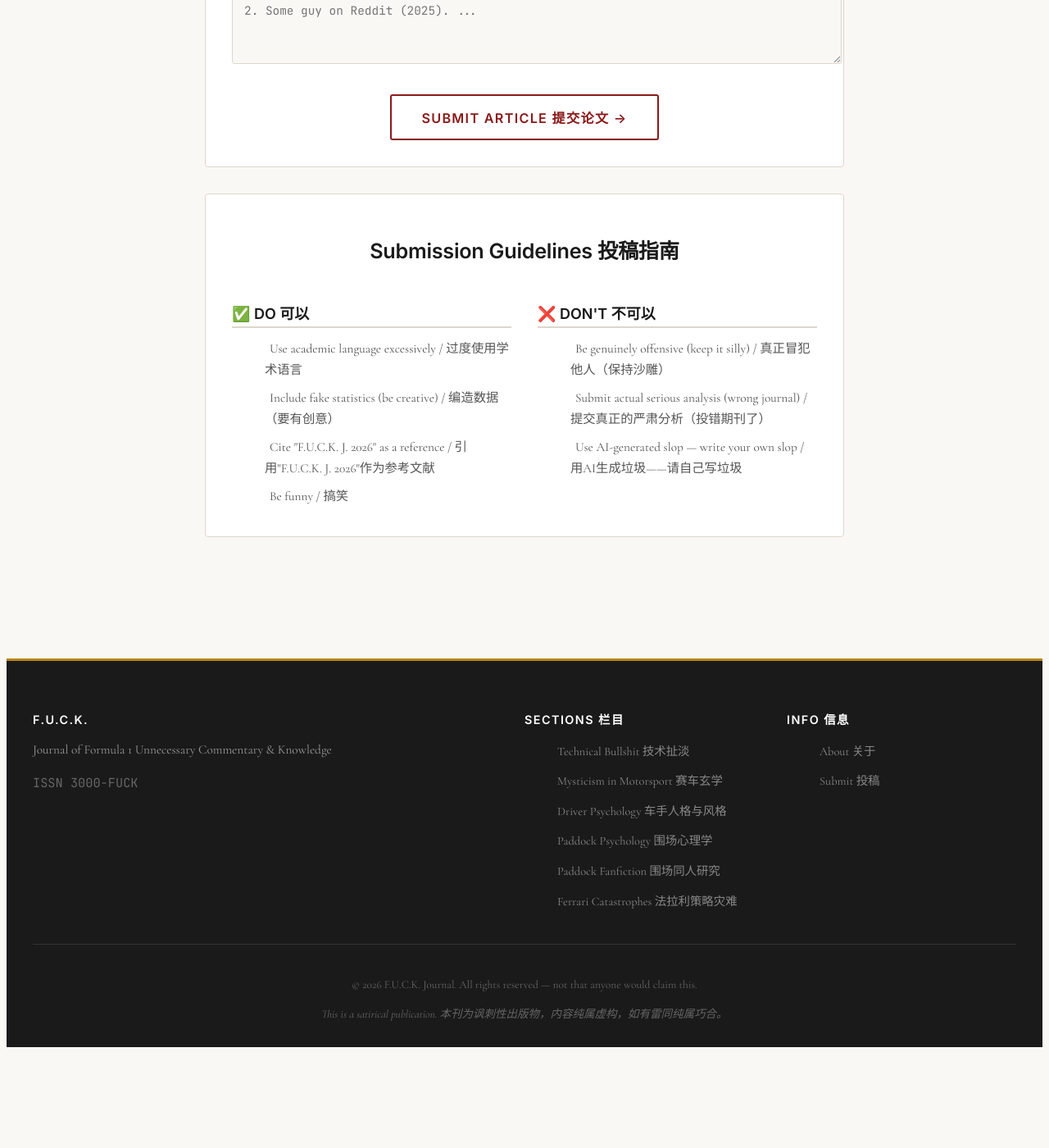
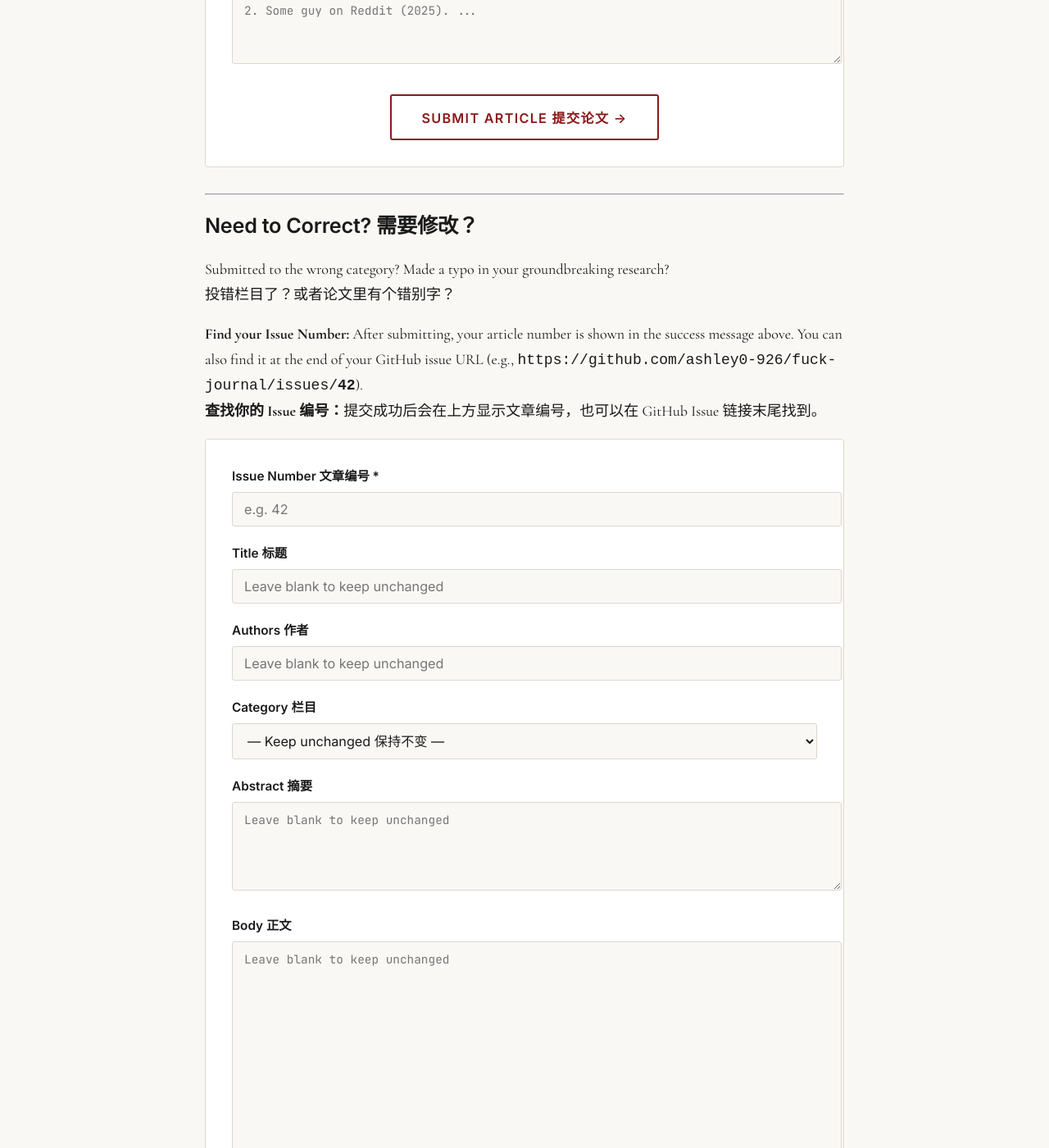
Before and after one commit to ashley0-926/fuck-journal, a Jekyll site: the page built from submit.md, in a window 1280 px wide and 1400 px high, scrolled down 1564 px. Shown: the whole window at 82% size. Built offline with Jekyll 4.4.1, drawn with Linux system fonts in a browser that asks for light colours; before the commit the page ends 2849 px from its top, so only the background shows below that; some of the changed text lies outside the part shown.

Commit message:
Add edit submission section to submit page

```diff
--- a/submit.md
+++ b/submit.md
@@ -66,6 +66,75 @@ title: Submit Article 投稿
     </form>
   </div>
 
+  <hr class="section-divider">
+
+  <div class="edit-section">
+    <h2>Need to Correct? 需要修改？</h2>
+    <p>Submitted to the wrong category? Made a typo in your groundbreaking research?<br>
+    投错栏目了？或者论文里有个错别字？</p>
+    <p><strong>Find your Issue Number:</strong> After submitting, your article number is shown in the success message above. You can also find it at the end of your GitHub issue URL (e.g., <code>https://github.com/ashley0-926/fuck-journal/issues/<strong>42</strong></code>).<br>
+    <strong>查找你的 Issue 编号：</strong>提交成功后会在上方显示文章编号，也可以在 GitHub Issue 链接末尾找到。</p>
+
+    <form id="edit-form" class="article-form edit-form">
+      <div class="form-group">
+        <label for="edit-issue-number">Issue Number 文章编号 *</label>
+        <input type="number" id="edit-issue-number" name="issueNumber" required min="1"
+          placeholder="e.g. 42">
+      </div>
+
+      <div class="form-group">
+        <label for="edit-title">Title 标题</label>
+        <input type="text" id="edit-title" name="title"
+          placeholder="Leave blank to keep unchanged">
+      </div>
+
+      <div class="form-group">
+        <label for="edit-authors">Authors 作者</label>
+        <input type="text" id="edit-authors" name="authors"
+          placeholder="Leave blank to keep unchanged">
+      </div>
+
+      <div class="form-group">
+        <label for="edit-category">Category 栏目</label>
+        <select id="edit-category" name="category">
+          <option value="">— Keep unchanged 保持不变 —</option>
+          <option value="Technical Bullshit">⚙️ Technical Bullshit 技术扯淡</option>
+          <option value="Mysticism in Motorsport">🔮 Mysticism in Motorsport 赛车玄学</option>
+          <option value="Driver Psychology & Style Analysis">🧠 Driver Psychology & Style 车手人格与风格</option>
+          <option value="Paddock Psychology Analysis">🎭 Paddock Psychology 围场心理学</option>
+          <option value="Paddock Fanfiction Studies">💕 Paddock Fanfiction 围场同人研究</option>
+          <option value="Ferrari Strategy Catastrophe Archive">🏳️ Ferrari Strategy Archive 法拉利策略灾难</option>
+        </select>
+      </div>
+
+      <div class="form-group">
+        <label for="edit-abstract">Abstract 摘要</label>
+        <textarea id="edit-abstract" name="abstract" rows="4"
+          placeholder="Leave blank to keep unchanged"></textarea>
+      </div>
+
+      <div class="form-group">
+        <label for="edit-body">Body 正文</label>
+        <textarea id="edit-body" name="body" rows="12"
+          placeholder="Leave blank to keep unchanged"></textarea>
+      </div>
+
+      <div class="form-group">
+        <label for="edit-references">References 参考文献</label>
+        <textarea id="edit-references" name="references" rows="4"
+          placeholder="Leave blank to keep unchanged"></textarea>
+      </div>
+
+      <div class="form-submit-row">
+        <button type="submit" class="btn btn-large" id="edit-submit-btn">
+          Update Article 更新论文 →
+        </button>
+      </div>
+
+      <div id="edit-status" class="form-status" style="display:none;"></div>
+    </form>
+  </div>
+
   <div class="submit-guidelines">
     <h2>Submission Guidelines 投稿指南</h2>
     <div class="guidelines-grid">
@@ -122,8 +191,9 @@ document.getElementById('article-form').addEventListener('submit', async functio
       status.className = 'form-status form-success';
       status.innerHTML = `
         <strong>✓ Article submitted! 论文提交成功！</strong><br>
-        Your article will appear on the site shortly.<br>
-        文章即将出现在网站上。<br>
+        <strong>Issue #${data.number}</strong> — Save this number if you need to edit later.<br>
+        请保存此编号，后续如需修改可使用。<br>
+        Your article will appear on the site shortly. 文章即将出现在网站上。<br>
         <a href="${data.url}" target="_blank">View on GitHub 在GitHub查看 →</a>
       `;
       document.getElementById('article-form').reset();
@@ -140,4 +210,53 @@ document.getElementById('article-form').addEventListener('submit', async functio
   btn.disabled = false;
   btn.textContent = 'Submit Article 提交论文 →';
 });
+
+document.getElementById('edit-form').addEventListener('submit', async function(e) {
+  e.preventDefault();
+
+  const btn = document.getElementById('edit-submit-btn');
+  const status = document.getElementById('edit-status');
+  const formData = {
+    issueNumber: parseInt(document.getElementById('edit-issue-number').value.trim()),
+    title: document.getElementById('edit-title').value.trim() || undefined,
+    authors: document.getElementById('edit-authors').value.trim() || undefined,
+    category: document.getElementById('edit-category').value || undefined,
+    abstract: document.getElementById('edit-abstract').value.trim() || undefined,
+    body: document.getElementById('edit-body').value.trim() || undefined,
+    references: document.getElementById('edit-references').value.trim() || undefined
+  };
+
+  btn.disabled = true;
+  btn.textContent = 'Updating... 更新中...';
+  status.style.display = 'none';
+
+  try {
+    const resp = await fetch('/api/edit', {
+      method: 'POST',
+      headers: { 'Content-Type': 'application/json' },
+      body: JSON.stringify(formData)
+    });
+
+    const data = await resp.json();
+
+    if (resp.ok && data.success) {
+      status.className = 'form-status form-success';
+      status.innerHTML = `
+        <strong>✓ Article updated! 文章更新成功！</strong><br>
+        <a href="${data.url}" target="_blank">View on GitHub 在GitHub查看 →</a>
+      `;
+      document.getElementById('edit-form').reset();
+    } else {
+      status.className = 'form-status form-error';
+      status.innerHTML = `<strong>✗ Error 错误:</strong> ${data.error || 'Unknown error'}${data.detail ? ': ' + data.detail : ''}`;
+    }
+  } catch (err) {
+    status.className = 'form-status form-error';
+    status.innerHTML = `<strong>✗ Network error 网络错误:</strong> ${err.message}`;
+  }
+
+  status.style.display = 'block';
+  btn.disabled = false;
+  btn.textContent = 'Update Article 更新论文 →';
+});
 </script>
```
